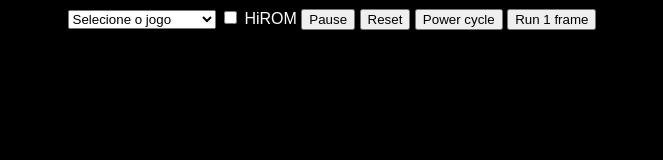
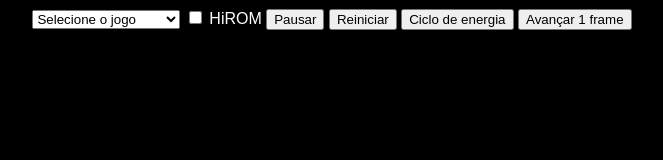
Before and after one commit to Ferrarex/SnesEmulador, a plain HTML site: page index.html in a window 1280 px wide. Shown: the whole page, without its empty margins (308-971 px from the left). Drawn offline with Linux system fonts and the light colour scheme.

Commit message:
Update index.html

```diff
--- a/index.html
+++ b/index.html
@@ -12,10 +12,10 @@
   </select>
 
   <input style="height: 2%;" id="ishirom" type="checkbox"> HiROM
-  <button style="height: 2%;" id="pause">Pause</button>
-  <button style="height: 2%;" id="reset">Reset</button>
-  <button style="height: 2%;" id="hardreset">Power cycle</button>
-  <button style="height: 2%;" id="runframe">Run 1 frame</button><br>
+  <button style="height: 2%;" id="pause">Pausar</button>
+  <button style="height: 2%;" id="reset">Reiniciar</button>
+  <button style="height: 2%;" id="hardreset">Ciclo de energia</button>
+  <button style="height: 2%;" id="runframe">Avançar 1 frame</button><br>
   <canvas id="output"></canvas>
   <pre id="log"></pre>
 
```
